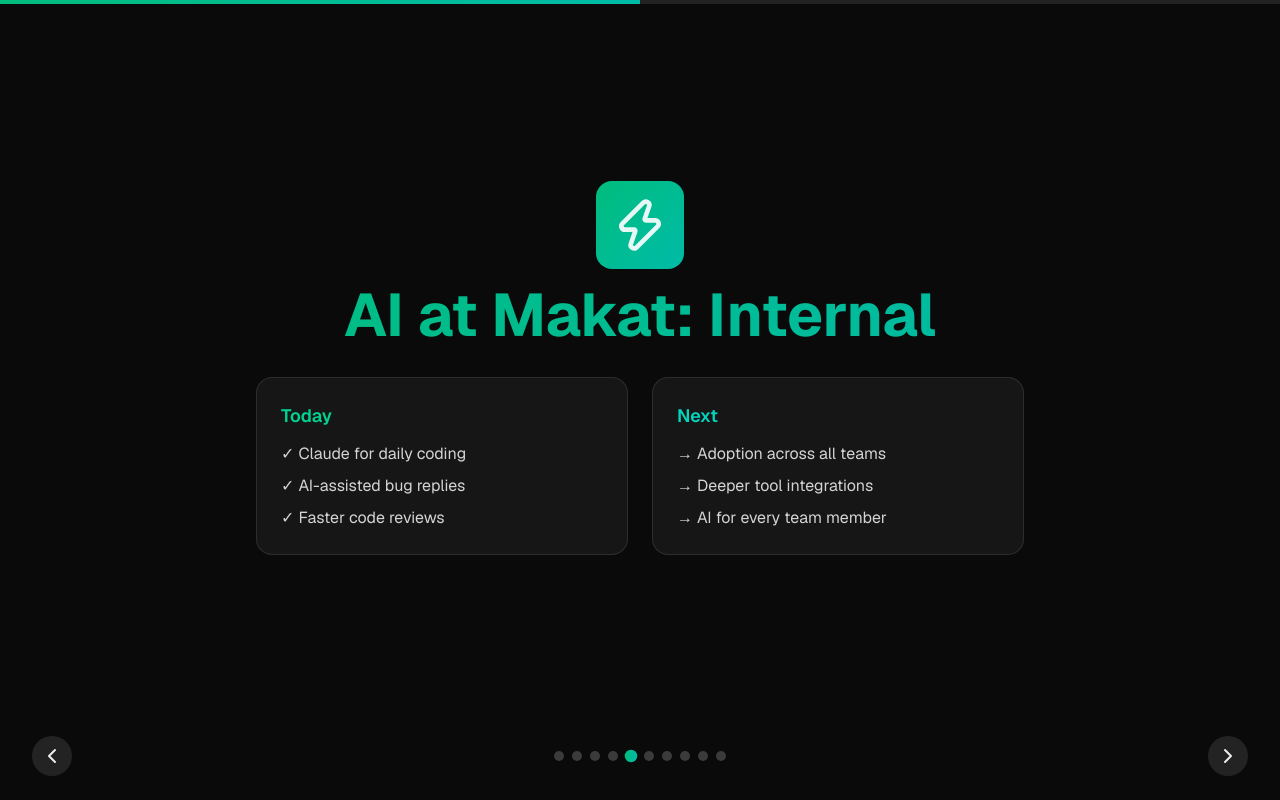
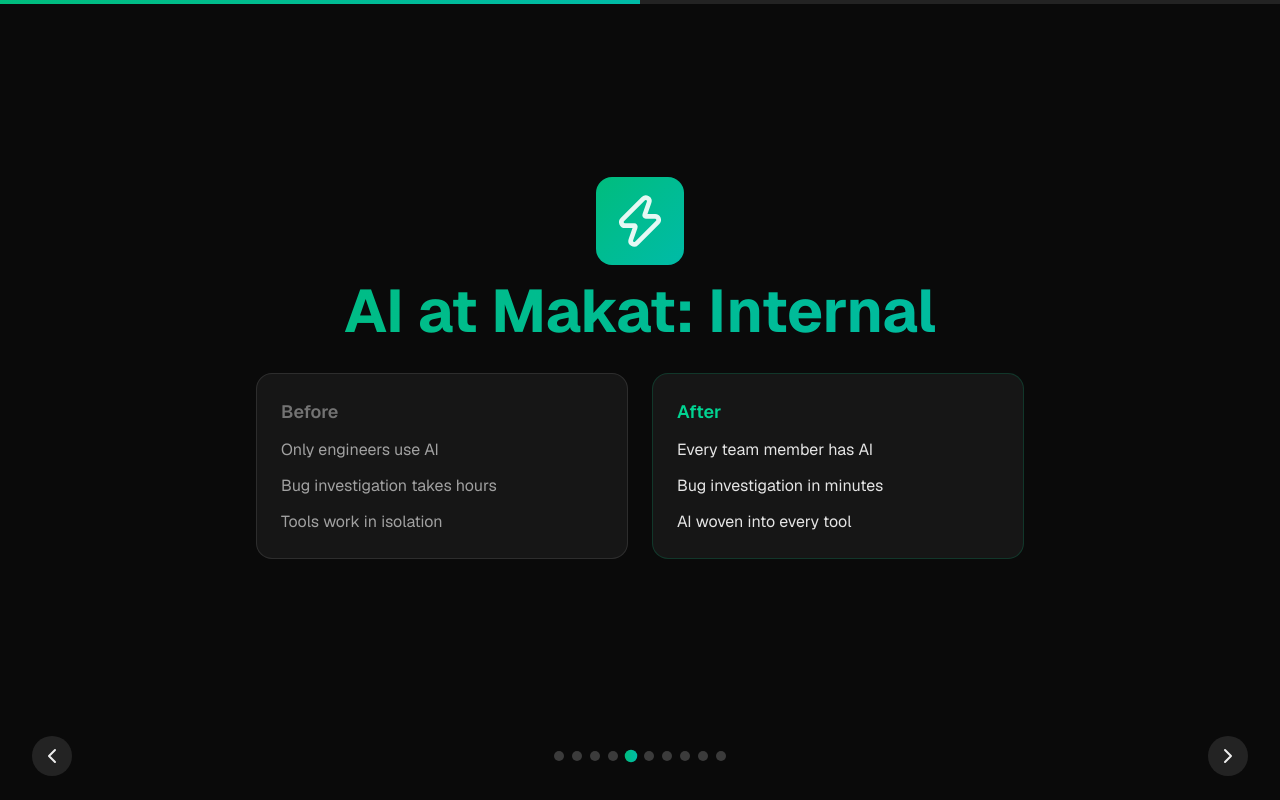
Before and after one commit to nirweiner2/makat-presentation, a Next.js app: page /makat-presentation/ in a window 1280 px wide. Both pictures are taken after a click on the button 631 px from the left and 756 px from the top of the page. Built offline with nearby package versions, Linux system fonts and the light colour scheme.

Commit message:
Improve internal AI slide: before/after contrast

```diff
--- a/app/components/Presentation.tsx
+++ b/app/components/Presentation.tsx
@@ -133,19 +133,19 @@
     content: (
       <div className="grid md:grid-cols-2 gap-6 mt-6 max-w-3xl mx-auto">
         <div className="bg-white/5 rounded-2xl p-6 border border-white/10">
-          <h3 className="text-lg font-semibold mb-3 text-emerald-400">Today</h3>
-          <ul className="space-y-2 text-neutral-300">
-            <li>✓ Claude for daily coding</li>
-            <li>✓ AI-assisted bug replies</li>
-            <li>✓ Faster code reviews</li>
+          <h3 className="text-lg font-semibold mb-3 text-neutral-500">Before</h3>
+          <ul className="space-y-3 text-neutral-400">
+            <li>Only engineers use AI</li>
+            <li>Bug investigation takes hours</li>
+            <li>Tools work in isolation</li>
           </ul>
         </div>
-        <div className="bg-white/5 rounded-2xl p-6 border border-white/10">
-          <h3 className="text-lg font-semibold mb-3 text-teal-400">Next</h3>
-          <ul className="space-y-2 text-neutral-300">
-            <li>→ Adoption across all teams</li>
-            <li>→ Deeper tool integrations</li>
-            <li>→ AI for every team member</li>
+        <div className="bg-white/5 rounded-2xl p-6 border border-emerald-500/20">
+          <h3 className="text-lg font-semibold mb-3 text-emerald-400">After</h3>
+          <ul className="space-y-3 text-neutral-200">
+            <li>Every team member has AI</li>
+            <li>Bug investigation in minutes</li>
+            <li>AI woven into every tool</li>
           </ul>
         </div>
       </div>
```
